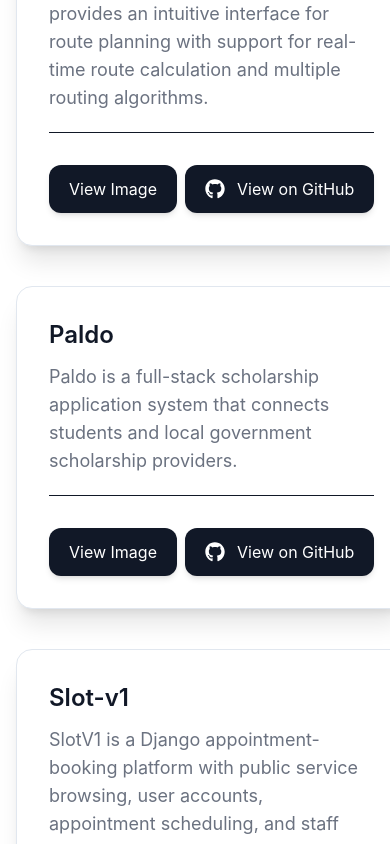
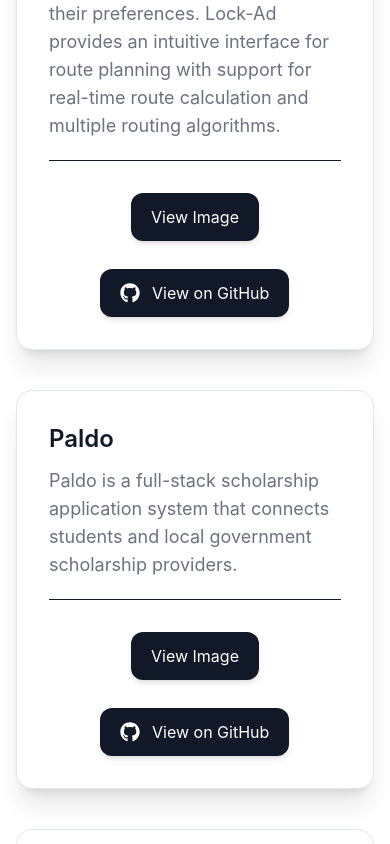
Before and after one commit to ur1el0/Portfolio, a React (Vite) app: page / in a window 390 px wide. Shown: the part 4220-5064 px from the top of the page. Built offline with nearby package versions, Linux system fonts and the light colour scheme.

Commit message:
fix project card center in responsive mode

```diff
--- a/src/components/ui/ProjectCard.jsx
+++ b/src/components/ui/ProjectCard.jsx
@@ -6,7 +6,7 @@ export const ProjectCard = ({ title, description, onViewImage, githubHref }) =>
         <article className="min-h-[240px] rounded-2xl border border-[var(--border)] bg-[var(--card)] p-8 text-[var(--text)] shadow-xl">
             <h3 className="text-2xl font-semibold mb-3">{title}</h3>
             <p className="mb-5 text-lg text-[var(--muted)]">{description}</p>
-            <div className="flex items-center gap-2 border-t pt-4 mt-4">
+            <div className="mt-4 flex flex-col gap-3 border-t pt-4 sm:flex-row sm:items-center sm:gap-2">
                 <ActionButton onClick={onViewImage}>
                     View Image
                 </ActionButton>
--- a/src/sections/ProjectSection.jsx
+++ b/src/sections/ProjectSection.jsx
@@ -25,7 +25,7 @@ export const ProjectSection = () =>
     ]
 
     return (
-        <section className="mt-30 pb-20 px-4 max-w-6xl mx-auto border-t border-[var(--border)] pt-10" id="projects">
+        <section className="mt-30 pb-20 px-4 max-w-6xl border-t mx-auto border-[var(--border)] pt-10" id="projects">
             <h2 className="mb-10 text-center text-4xl font-bold text-[var(--text)]">Featured Projects</h2>
             <div className="grid gap-10 md:grid-cols-2">
                 {projects.map((project) => (
```
